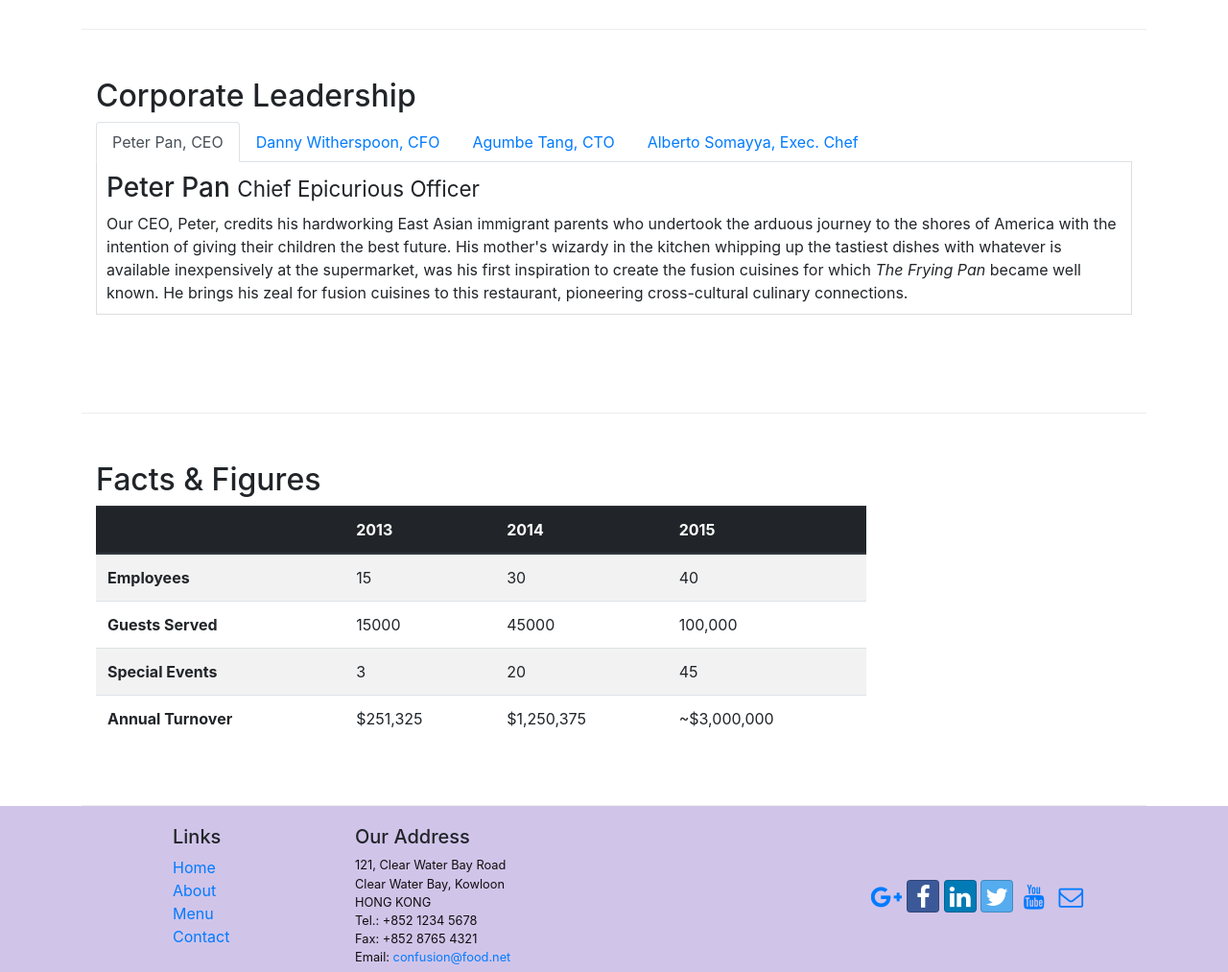
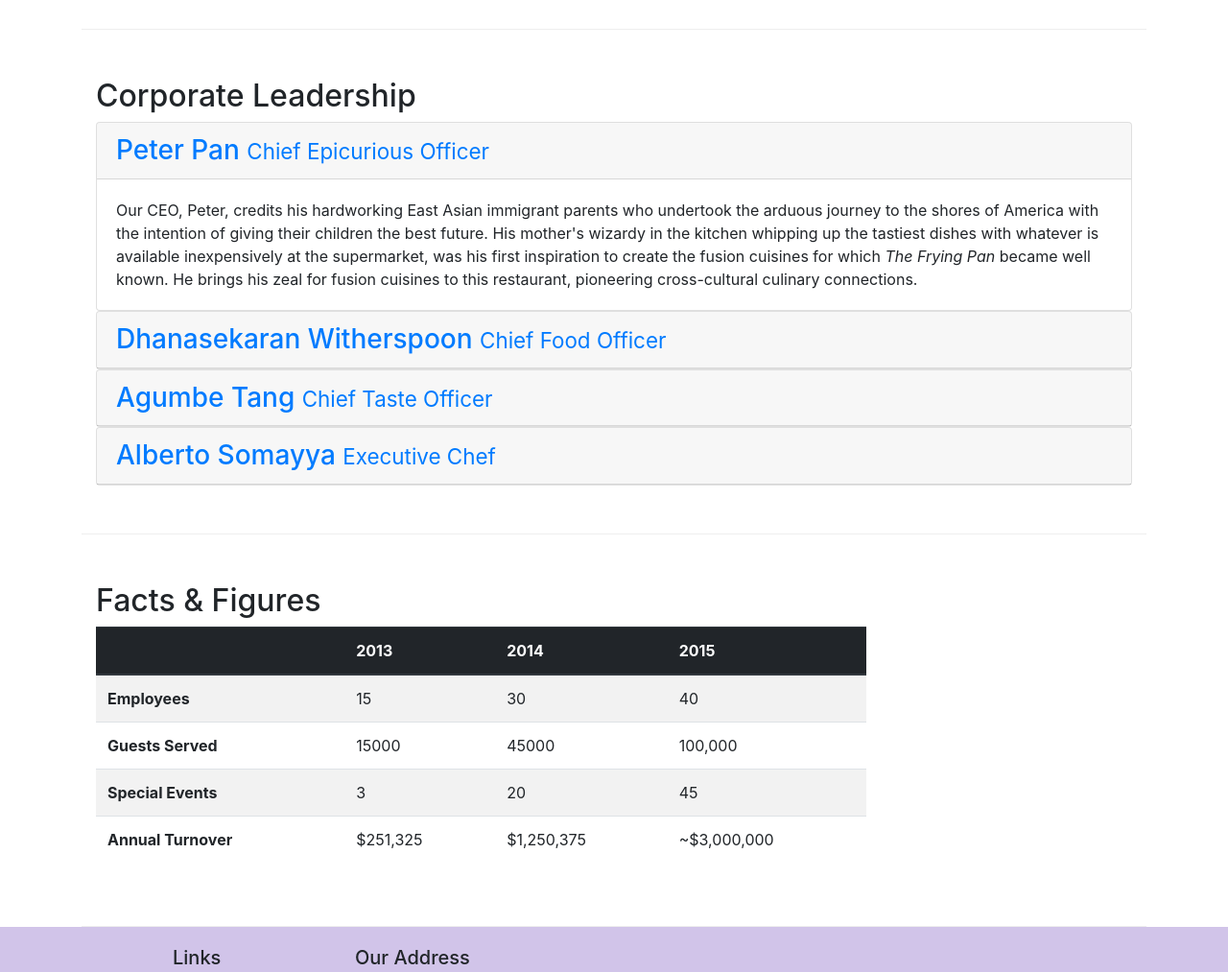
Before and after one commit to kirillvy/coursera-Bootstrap-course, a website: page aboutus.html in a window 1280 px wide. Shown: the part 920-1933 px from the top of the page at 96% size. Drawn offline with nearby package versions, Linux system fonts and the light colour scheme.

Commit message:
accordion

```diff
--- a/aboutus.html
+++ b/aboutus.html
@@ -99,7 +99,7 @@
         <div class="row row-content">
             <div class="col col-sm">
                 <h2>Corporate Leadership</h2>
-                <ul class="nav nav-tabs">
+                <!-- <ul class="nav nav-tabs">
                     <li class="nav-item">
                         <a href="#peter" role="tab" id="peter-tab" data-toggle="tab" class="nav-link active" aria-controls="peter" aria-selected="true">Peter Pan, CEO</a>
                     </li>
@@ -112,29 +112,62 @@
                     <li class="nav-item">
                         <a href="#alberto" role="tab" id="alberto-tab" data-toggle="tab" class="nav-link" aria-controls="alberto" aria-selected="false">Alberto Somayya, Exec. Chef</a>
                     </li>
-                </ul>
-                <div class="tab-content">
-                    <div role="tabpanel" class="tab-pane fade show active" id="peter" aria-labelledby="peter-tab">
-                        <h3>Peter Pan <small>Chief Epicurious Officer</small></h3>
-                        <p class="d-none d-sm-inline">Our CEO, Peter, credits his hardworking East Asian immigrant parents who undertook the arduous journey to the shores of America with the intention of giving their children the best future. His mother's wizardy in the kitchen whipping
-                            up the tastiest dishes with whatever is available inexpensively at the supermarket, was his first inspiration to create the fusion cuisines for which <em>The Frying Pan</em> became well known. He brings his zeal for fusion
-                            cuisines to this restaurant, pioneering cross-cultural culinary connections.</p>
+                </ul> -->
+                <div id="accordion" role="tablist">
+                    <div class="card">
+                        <div class="card-header" role="tab" id="peterhead">
+                            <h3 class="mb-0"><a href="#peter" data-toggle="collapse" role="button" aria-expanded="true" aria-controls="peter">
+                                Peter Pan <small>Chief Epicurious Officer</small>
+                            </a></h3>
+
+                        </div>
+                        <div role="tabpanel" class="collapse show" id="peter" aria-labelledby="peterhead" data-parent="#accordion">
+                            <div class="card-body">
+                                <p class="d-none d-sm-inline">Our CEO, Peter, credits his hardworking East Asian immigrant parents who undertook the arduous journey to the shores of America with the intention of giving their children the best future. His mother's wizardy in the kitchen
+                                    whipping up the tastiest dishes with whatever is available inexpensively at the supermarket, was his first inspiration to create the fusion cuisines for which <em>The Frying Pan</em> became well known. He brings his
+                                    zeal for fusion cuisines to this restaurant, pioneering cross-cultural culinary connections.</p>
+                            </div>
+                        </div>
                     </div>
-                    <div role="tabpanel" class="tab-pane fade" id="danny" aria-labelledby="danny-tab">
-                        <h3>Dhanasekaran Witherspoon <small>Chief Food Officer</small></h3>
-                        <p class="d-none d-sm-inline">Our CFO, Danny, as he is affectionately referred to by his colleagues, comes from a long established family tradition in farming and produce. His experiences growing up on a farm in the Australian outback gave him great appreciation
-                            for varieties of food sources. As he puts it in his own words, <em>Everything that runs, wins, and everything that stays, pays!</em></p>
+                    <div class="card">
+                        <div class="card-header" role="tab" id="dannyhead">
+                            <h3 class="mb-0"><a href="#danny" data-toggle="collapse" class="collapsed" role="button" aria-expanded="false" aria-controls="danny">
+                                    Dhanasekaran Witherspoon <small>Chief Food Officer</small>
+                                </a></h3>
+                        </div>
+                        <div role="tabpanel" class="collapse" id="danny" aria-labelledby="dannyhead" data-parent="#accordion">
+                            <div class="card-body">
+                                <p class="d-none d-sm-inline">Our CFO, Danny, as he is affectionately referred to by his colleagues, comes from a long established family tradition in farming and produce. His experiences growing up on a farm in the Australian outback gave him great
+                                    appreciation for varieties of food sources. As he puts it in his own words, <em>Everything that runs, wins, and everything that stays, pays!</em></p>
+                            </div>
+                        </div>
+                    </div>
+                    <div class="card">
+                        <div class="card-header" role="tab" id="agumbehead">
+                            <h3 class="mb-0"><a href="#agumbe" data-toggle="collapse" class="collapsed" role="button" aria-expanded="false" aria-controls="agumbe">
+                                    Agumbe Tang <small>Chief Taste Officer</small>
+                                    </a></h3>
+                        </div>
+                        <div role="tabpanel" class="collapse" id="agumbe" aria-labelledby="agumbehead" data-parent="#accordion">
+                            <div class="card-body">
+                                <p class="d-none d-sm-inline">Blessed with the most discerning gustatory sense, Agumbe, our CTO, personally ensures that every dish that we serve meets his exacting tastes. Our chefs dread the tongue lashing that ensues if their dish does not meet his
+                                    exacting standards. He lives by his motto, <em>You click only if you survive my lick.</em></p>
+                            </div>
+                        </div>
+                    </div>
+                    <div class="card">
+                        <div class="card-header" role="tab" id="albertohead">
+                            <h3 class="mb-0"><a href="#alberto" data-toggle="collapse" class="collapsed" role="button" aria-expanded="false" aria-controls="alberto">
+                                    Alberto Somayya <small>Executive Chef</small>
+                                        </a></h3>
+                        </div>
+                        <div role="tabpanel" class="collapse" id="alberto" aria-labelledby="albertohead" data-parent="#accordion">
+                            <div class="card-body">
+                                <p class="d-none d-sm-inline">Award winning three-star Michelin chef with wide International experience having worked closely with whos-who in the culinary world, he specializes in creating mouthwatering Indo-Italian fusion experiences. He says, <em>Put together the cuisines from the two craziest cultures, and you get a winning hit! Amma Mia!</em></p>
+                            </div>
+                        </div>
+                    </div>
 
-                    </div>
-                    <div role="tabpanel" class="tab-pane fade" id="agumbe" aria-labelledby="agumbe-tab">
-                        <h3>Agumbe Tang <small>Chief Taste Officer</small></h3>
-                        <p class="d-none d-sm-inline">Blessed with the most discerning gustatory sense, Agumbe, our CTO, personally ensures that every dish that we serve meets his exacting tastes. Our chefs dread the tongue lashing that ensues if their dish does not meet his exacting
-                            standards. He lives by his motto, <em>You click only if you survive my lick.</em></p>
-                    </div>
-                    <div role="tabpanel" class="tab-pane fade" id="alberto" aria-labelledby="alberto-tab">
-                        <h3>Alberto Somayya <small>Executive Chef</small></h3>
-                        <p class="d-none d-sm-inline">Award winning three-star Michelin chef with wide International experience having worked closely with whos-who in the culinary world, he specializes in creating mouthwatering Indo-Italian fusion experiences. He says, <em>Put together the cuisines from the two craziest cultures, and you get a winning hit! Amma Mia!</em></p>
-                    </div>
                 </div>
             </div>
         </div>
```
